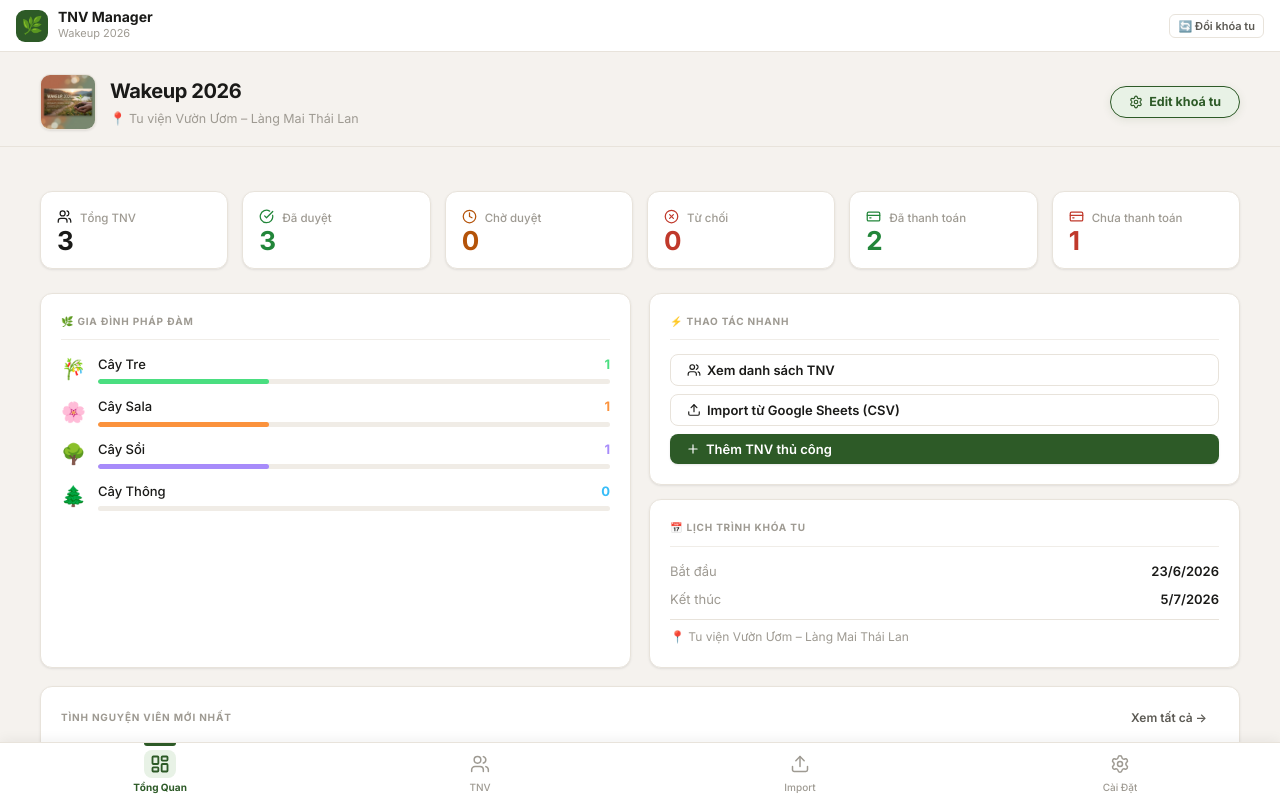
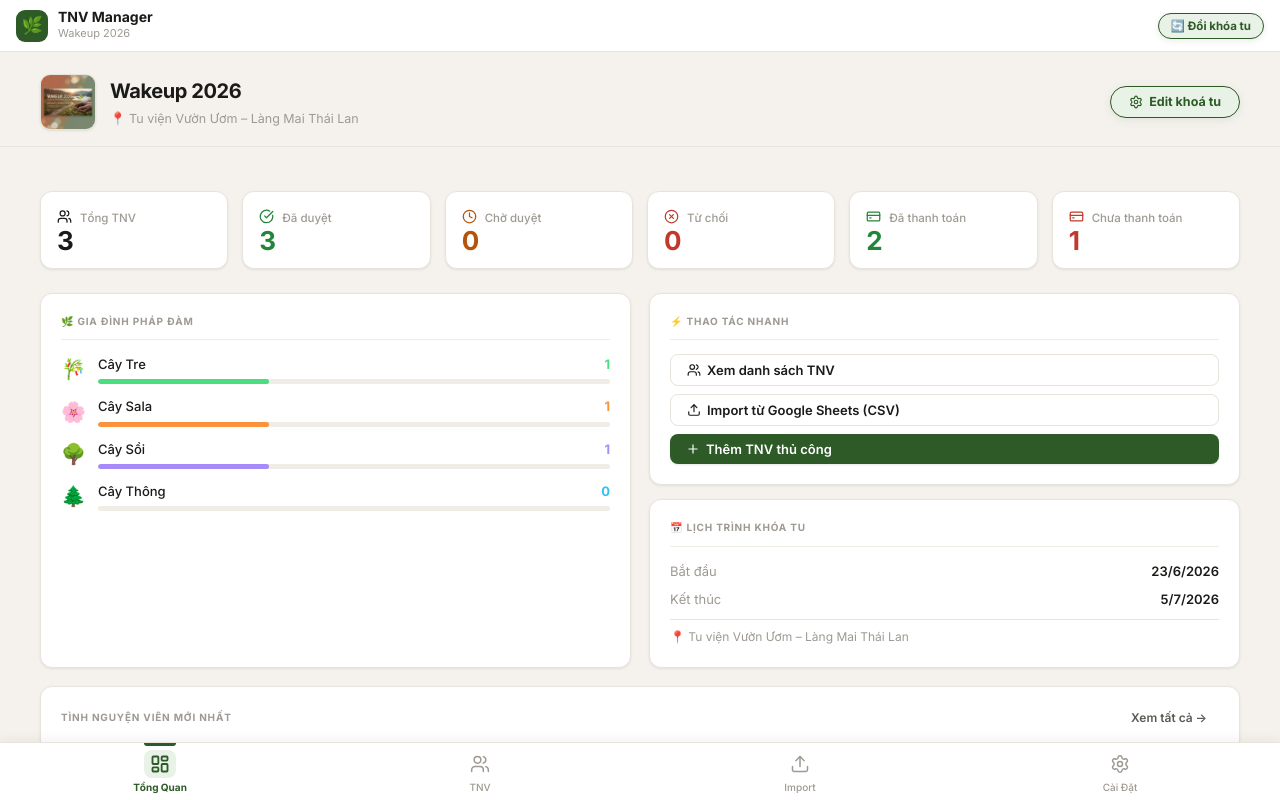
Before and after one commit to CTC3PO/volunteer-manager, a Next.js app: page / in a window 1280 px wide. Built offline with nearby package versions, Linux system fonts and the light colour scheme.

Commit message:
style: update 'Đổi khóa tu' button to pronounced pill-shape style

```diff
--- a/src/shared/components/SidebarLayout.tsx
+++ b/src/shared/components/SidebarLayout.tsx
@@ -86,26 +86,31 @@ export function SidebarLayout({ children }: { children: React.ReactNode }) {
           <button
             onClick={handleSwitchRetreat}
             style={{
-              background: "var(--bg-secondary)",
-              border: "1px solid var(--border)",
-              borderRadius: "6px",
-              padding: "4px 8px",
-              fontSize: "11px",
-              fontWeight: 600,
-              color: "var(--text-secondary)",
+              background: "var(--accent-bg)",
+              border: "1.5px solid var(--accent)",
+              borderRadius: "999px",
+              padding: "5px 12px",
+              fontSize: "11.5px",
+              fontWeight: 700,
+              color: "var(--accent)",
               cursor: "pointer",
               display: "flex",
               alignItems: "center",
               gap: 4,
+              boxShadow: "0 2px 6px var(--accent-glow)",
               transition: "all 0.15s ease",
             }}
             onMouseOver={(e) => {
-              e.currentTarget.style.borderColor = "var(--accent)";
-              e.currentTarget.style.color = "var(--accent)";
+              e.currentTarget.style.background = "var(--accent)";
+              e.currentTarget.style.color = "#fff";
+              e.currentTarget.style.transform = "translateY(-1px)";
+              e.currentTarget.style.boxShadow = "0 4px 10px rgba(45, 90, 39, 0.15)";
             }}
             onMouseOut={(e) => {
-              e.currentTarget.style.borderColor = "var(--border)";
-              e.currentTarget.style.color = "var(--text-secondary)";
+              e.currentTarget.style.background = "var(--accent-bg)";
+              e.currentTarget.style.color = "var(--accent)";
+              e.currentTarget.style.transform = "none";
+              e.currentTarget.style.boxShadow = "0 2px 6px var(--accent-glow)";
             }}
           >
             🔄 Đổi khóa tu
```
